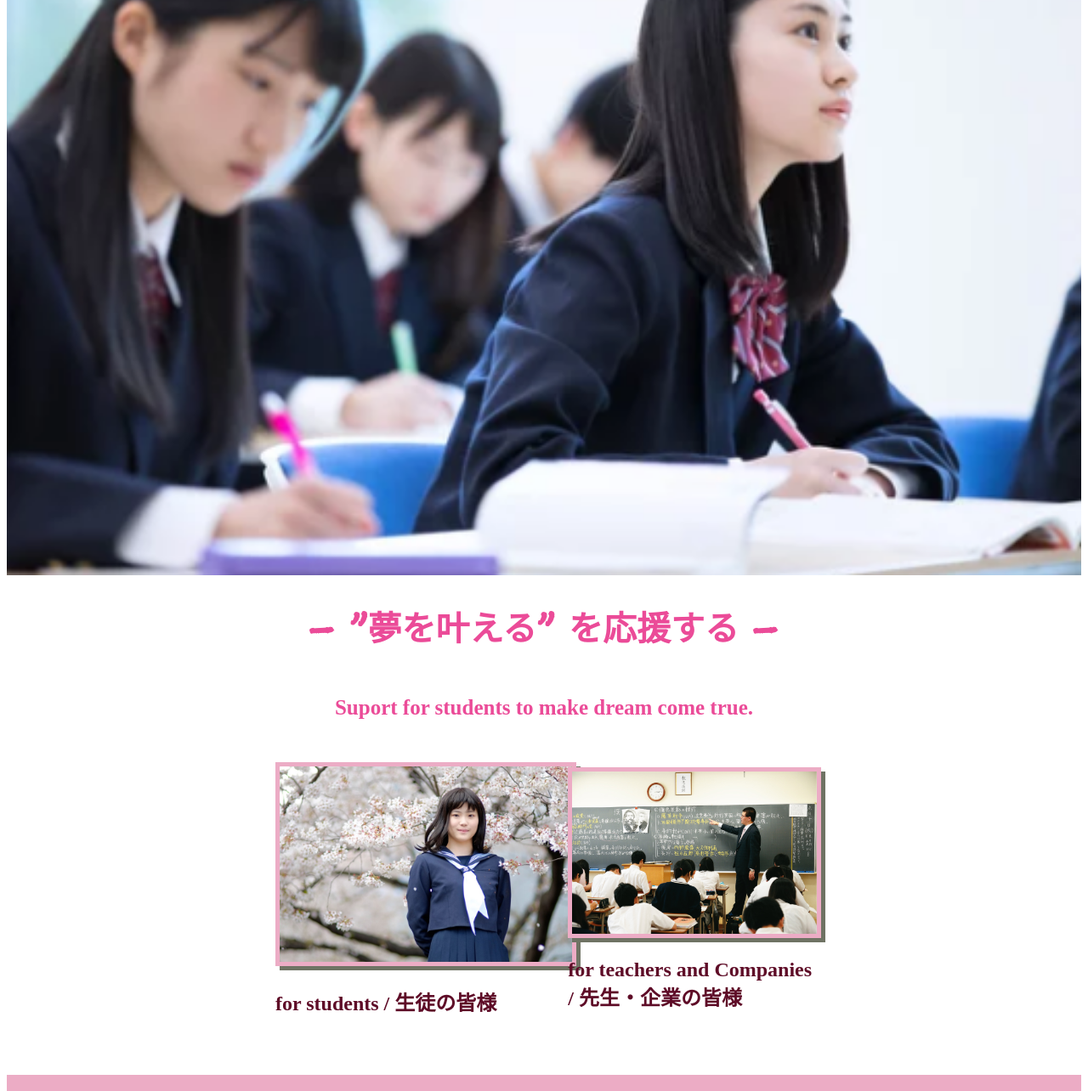
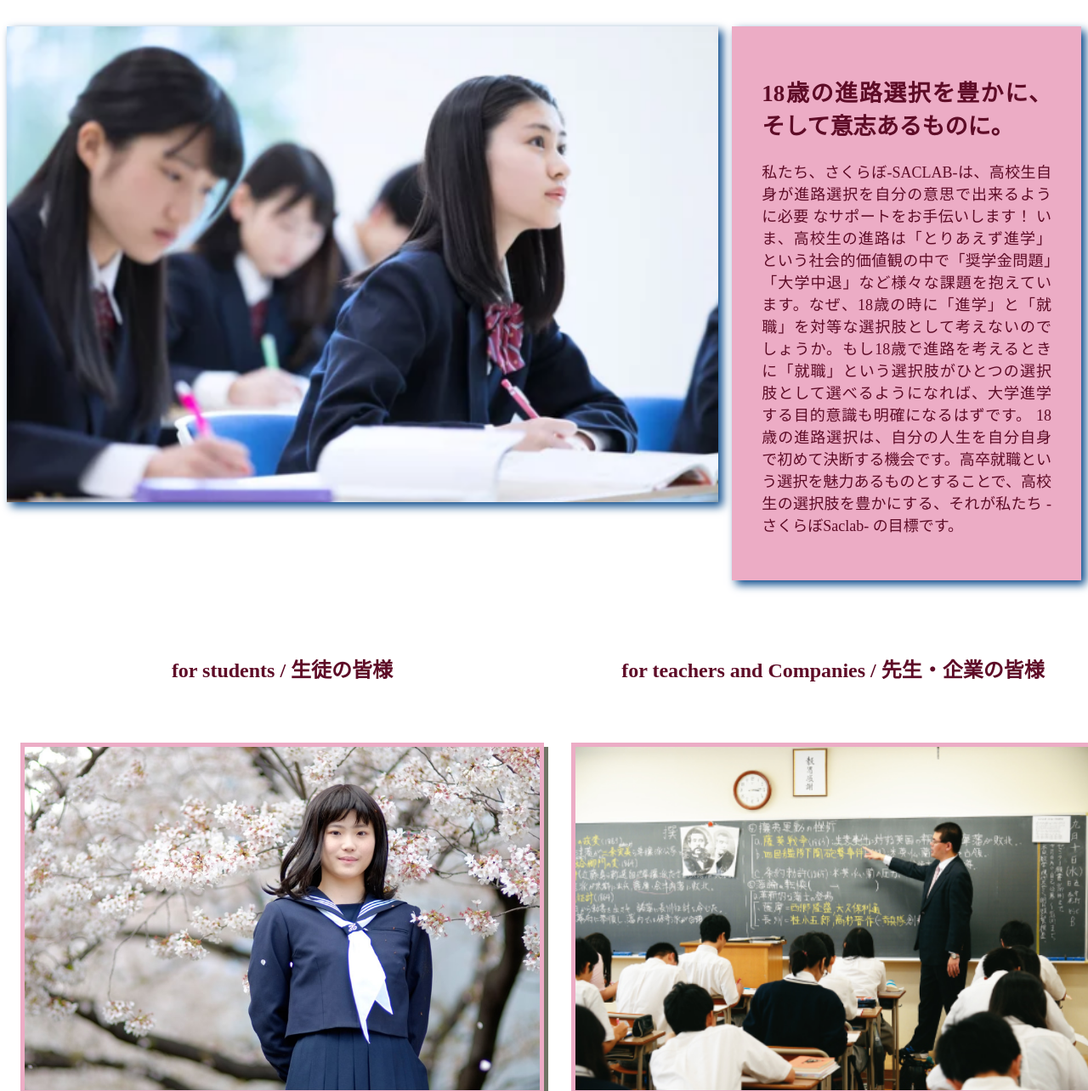
Before and after one commit to yukarihall/wdd130, a plain HTML site: page saclab/index.html in a window 1280 px wide. Shown: the part 411-1695 px from the top of the page at 85% size. Drawn offline with Linux system fonts and the light colour scheme.

Commit message:
assignment

```diff
--- a/saclab/index.html
+++ b/saclab/index.html
@@ -20,34 +20,30 @@
       <a href="site-plan.html">Site Plan</a>
     </nav>
   </header>
-  <div id="hero">
-    <div id="hero-box">
-      <img id="hero-img" src="image/勉強する高校生.jpg" alt="studing high-school-students">
+  <section id="hero-msg">
+    <h1 class="home-title">- ”夢を叶える” を応援する -</h1>
+    <h4>Suport for students to make dream come true. </h4>
+  </section>
+  <div id="hero-box">
+    <img id="hero-img" src="image/勉強する高校生.jpg" alt="studing high-school-students">
+    <div id="hero-msgbox">
+      <h2>18歳の進路選択を豊かに、そして意志あるものに。</h2>
+      <p>私たち、さくらぼ-SACLAB-は、高校生自身が進路選択を自分の意思で出来るように必要 なサポートをお手伝いします！
+
+        いま、高校生の進路は「とりあえず進学」という社会的価値観の中で「奨学金問題」「大学中退」など様々な課題を抱えています。なぜ、18歳の時に「進学」と「就職」を対等な選択肢として考えないのでしょうか。もし18歳で進路を考えるときに「就職」という選択肢がひとつの選択肢として選べるようになれば、大学進学する目的意識も明確になるはずです。
+
+        18歳の進路選択は、自分の人生を自分自身で初めて決断する機会です。高卒就職という選択を魅力あるものとすることで、高校生の選択肢を豊かにする、それが私たち -さくらぼSaclab- の目標です。</p>
     </div>
-    <section id="hero-msg">
-      <h1 class="home-title">- ”夢を叶える” を応援する -</h1>
-      <h4>Suport for students to make dream come true. </h4>
-      <!-- <div class='button-box'>
-        <a class='book' href="rates.html">Book Now</a>
-      </div> -->
-    </section>
   </div>
   <main class="home-grid">
     <section class="student-card">
+      <h2>for students / 生徒の皆様</h2>
       <img class="card-img" src="image/高校生と桜.jpg" alt="female student with sakura">
-      <h2>for students / 生徒の皆様</h2>
     </section>
     <section class="teacher-card">
+      <h2>for teachers and Companies / 先生・企業の皆様</h2>
       <img class="card-img" src="image/高校教師.jpg" alt="teaching the class">
-      <h2>for teachers and Companies / 先生・企業の皆様</h2>
     </section>
-    <!-- <div id="background"></div>
-    <img class="mountains" src="images/mountains.jpg" alt="Misty mountains"> -->
-    <!-- <section class="msg">
-      <h2>More Than Just The Thrill</h2>
-      <p>Enjoy the breathtaing scenery. From Valleys, meadows, canyons, and high peaks; it's way more than just the rapids. It's a great way to get away form it all and relax amongst all the beauty of the great outdoors.</p>
-      <a class='join' href="rivers.html">Join Us</a>
-    </section>  -->
   </main>
   <footer>
     <p>さくらぼ-SACLAB- &copy;2022 - Yukari Hall</p>
--- a/saclab/styles/style.css
+++ b/saclab/styles/style.css
@@ -1,16 +1,3 @@
-/* .book, .join {
-  background-color: #d9c2a3;
-  color: white;
-  text-align: center;
-  text-decoration: none;
-  font-size: 18px;
-  padding: 15px 30px;
-  margin-top: 50px;
-  border-radius: 5px;
-}
-.book:hover, .join:hover{
-  background-color: #6f7364;
-} */
 header{
   display: grid;
   grid-template-columns: 150px auto;
@@ -33,12 +20,31 @@ nav a:hover{
   width: 150%;
   align-self: center;
 }
+#hero-box{
+  display: grid;
+  grid-template-columns: 1fr 1fr 1fr;
+  grid-template-rows: 1fr;
+  gap: 1em;
+}
+#hero-img{
+  width: 100%;
+  grid-column: 1/3;
+  grid-row: 1/2;
+  box-shadow: 5px 5px 10px #064789;
+}
+#hero-msgbox{
+  grid-column: 3/4;
+  grid-row: 1/2;
+  color: #5e0c27;
+  background-color: #ECACC5;
+  padding: 35px;
+  box-shadow: 5px 5px 10px #064789 ;
+  text-align: justify;
+  font-size: large;
+}
 #hero-msg{
   text-align: center;
   margin-top: 100px;
-}
-#hero-img{
-  width: 100%;
 }
 #hero-msg h4{
   color: #5e0c27;
@@ -52,31 +58,25 @@ nav a:hover{
 .home-grid h2{
   color: #5e0c27;
 }
-/* .mountains{
-  width: 100%;
-  align-self: center;
-  box-shadow: 5px 5px 10px #6f7364;
-} */
-/* .msg{
-  background-color: #ECACC5;
-  padding: 35px;
-  box-shadow: 5px 5px 10px #064789 ;
-  text-align: center;
-} */
 
 .card-img{
   border: 5px solid #ECACC5;
   transition: transform .5s;
   box-shadow: 5px 5px #6f7364;
   justify-content: center;
-  width: auto;
-  max-width: 100%;
-  height: auto;
-  max-height: 400px;
+  box-sizing: border-box;
 }
 .card-img:hover{
   opacity: .6;
   transform: scale(1.1);
+}
+.student-card h2{
+  text-align: center;
+  font-size: x-large;
+}
+.teacher-card h2{
+  text-align: center;
+  font-size: x-large;
 }
 
 footer{
@@ -204,36 +204,22 @@ button {
 }
 
 @media  screen and (min-width: 600px){
-  /* #background{
-    grid-column: 1/11;
-    grid-row: 4/9;
-  } */
-  /* .mountains{
-    grid-column: 2/7;
-    grid-row: 5/9;
-  } */
-  /* .msg{
-    grid-column: 6/10;
-    grid-row: 6/7;
-  }   */
   #hero{
+    display: grid;
+    grid-template-columns: 70% 30%;
     max-width: 100%;
-    height: 60%;
-    /* display: grid;
-    width: 100%; */
-    /* grid-template-columns: 1fr 3fr 1fr;
-    grid-template-rows: 1fr 1fr; */
   }
  .home-grid{
-    margin: 50px auto;
+   display: grid;
+   grid-template-columns: 50% 50%;
+   grid-template-rows: auto;
+   gap: 2em;
+   padding: 1em;
+   margin: 50px auto;
+   align-items: center;
+  }
+  .home-grid h2{
     align-items: center;
-    display: flex;
-    width: 50%;
-    height: 50%;
-    object-fit: cover;
-    /* display: grid;
-    grid-template-columns: 1fr 1fr 1fr 1fr 1fr 1fr 1fr 1fr 1fr 1fr;
-    grid-template-rows:  100px auto 100px 100px 100px auto 100px 100px 100px 100px; */
   }
   #hero-msg{
     margin-top: 0;
@@ -256,29 +242,21 @@ button {
     color: #5e0c27;
     font-size: 25px;
   }
-  /* .card-img{
+ .card-img{
     margin: 50px auto;
     align-items: center;
     width: 100%;
     height: 100%;
   }
   .student-card{
-    grid-column: 2/4;
-    grid-row: 2/3;
+    grid-column: 1/2;
+    grid-row: 1/2;
+
   }
   .teacher-card{
-    grid-column: 5/7;
-    grid-row: 2/3;
-  } */
-  /* #background{
-    display: none;
-    color: #5e0c27;
-  } */
-  /* .mountains, .msg{
-    width: 80%;
-    display: block;
-    margin: 0 auto;
-  } */
+    grid-column: 2/3;
+    grid-row: 1/2;
+  }
   footer{
     margin-top: 25px;
   }
--- /dev/null
+++ b/w12/sample.css
@@ -0,0 +1,6 @@
+.anim-box {
+  background: linear-gradient(to right, #362ae0 0%,#3b79cc 50%,#42d3ed 100%);
+  border-radius: 5px;
+  max-width: 400px;
+  height: 250px;
+}
```
Also changed, not shown: w12/sample.html (added, +11 -0 lines).
